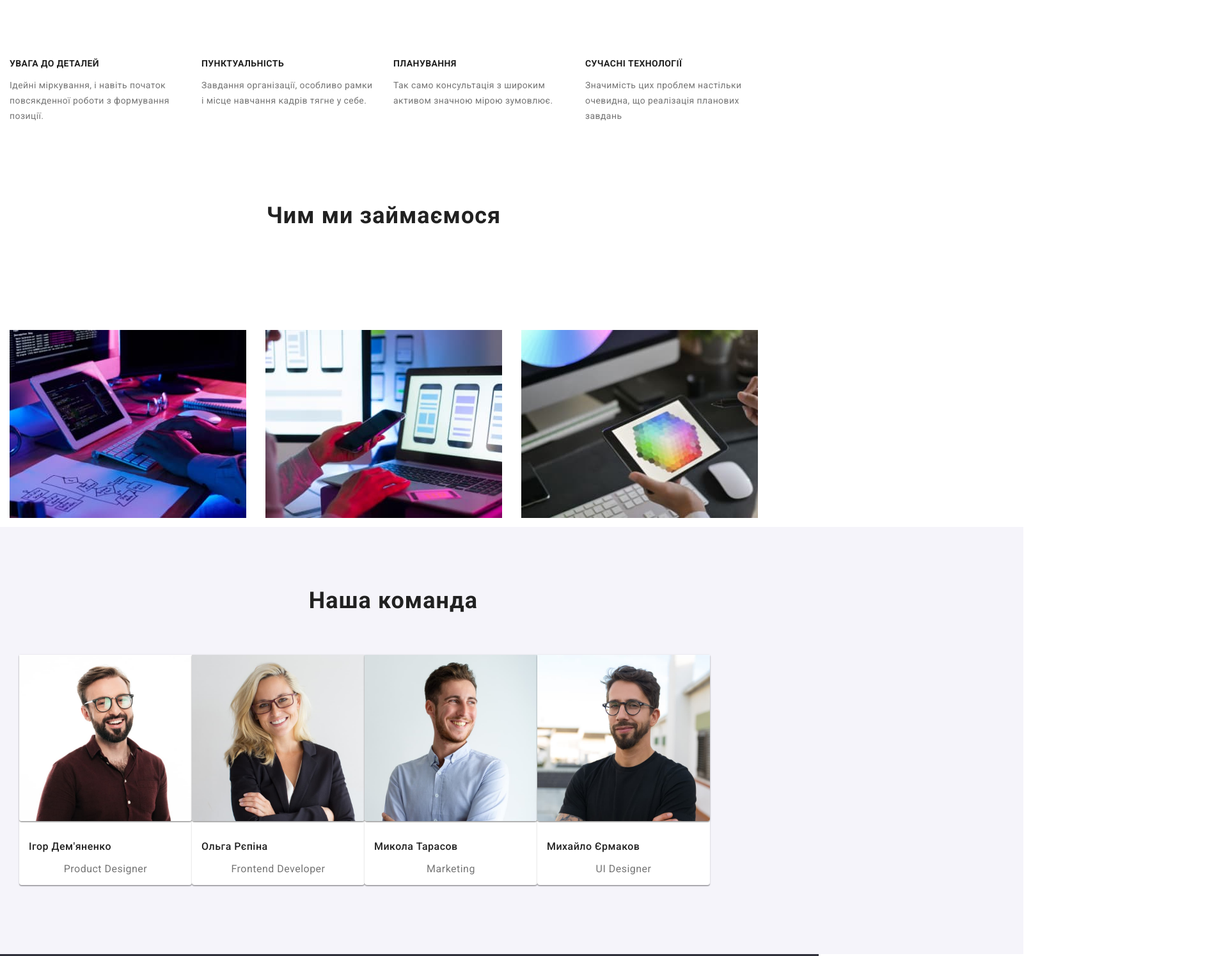
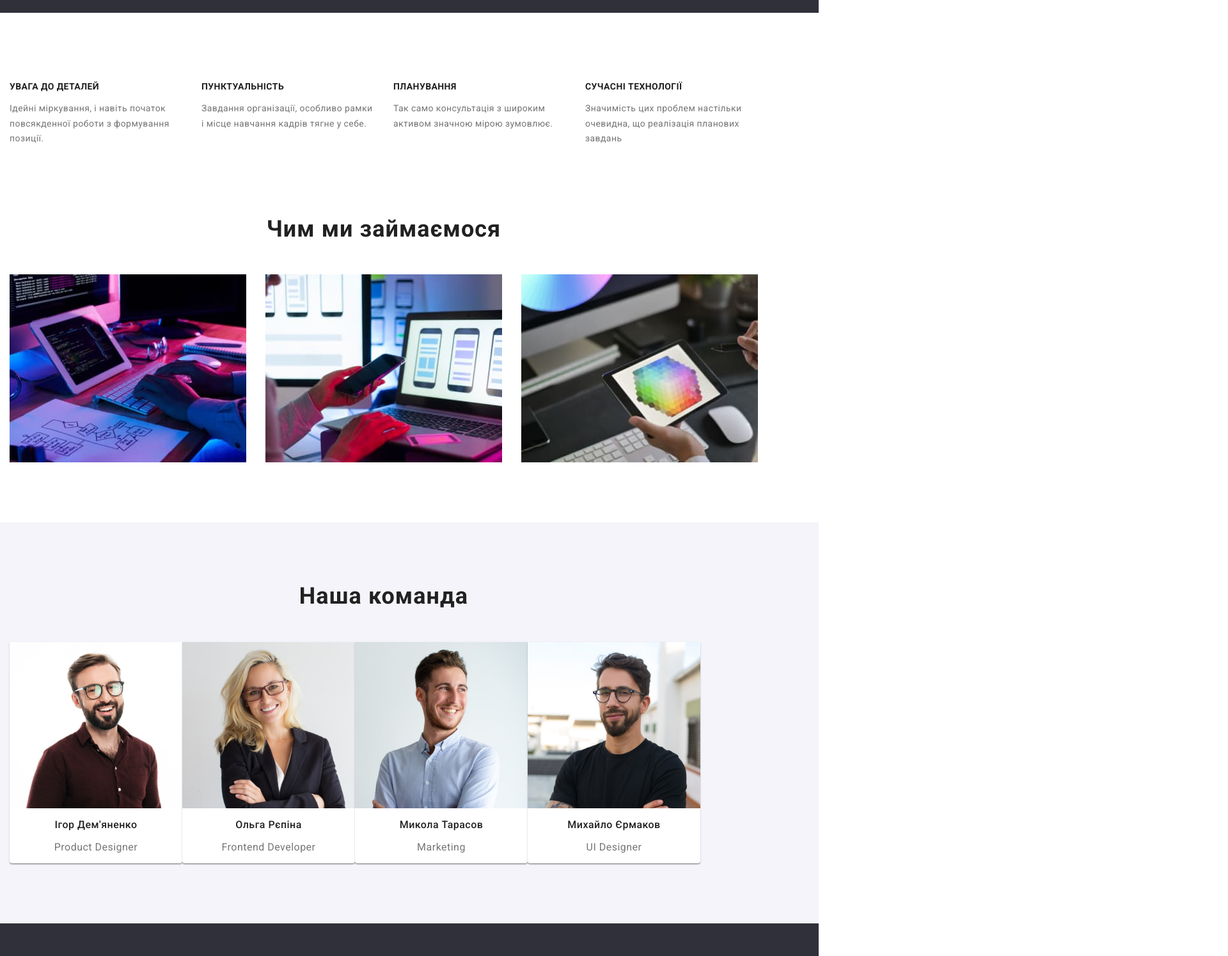
Before and after one commit to Taras-Osipenko/goit-markup-hw-03, a plain HTML site: page index.html in a window 1280 px wide. Shown: the part 660-2155 px from the top of the page at 64% size, 1920 px wide, since content can reach past the window. Drawn offline with nearby package versions, Linux system fonts and the light colour scheme.

Commit message:
Дійшов до our command

```diff
--- a/css/styles.css
+++ b/css/styles.css
@@ -36,21 +36,25 @@ body {
     padding: 0 0;
 }
 
-/* -------------------Header------------------ */
-/* section,
-header {
-    box-sizing: border-box;
-    width: 1600px;
-    padding: 0 215px;
-
-} */
-
 .conteiner {
     width: 1200px;
     padding: 0 15px;
     display: flex;
 
 }
+img {
+  max-width: 100%;
+  height: auto;
+  display: block;
+}
+
+ul {
+    margin: 0 0;
+}
+
+/* -------------------Header------------------ */
+
+
 .conteiner.header {
 align-items: center;
 
@@ -59,7 +63,8 @@ header {
 .nav-list,
 .contact-list {
 display: flex;
-
+margin-top: 0;
+margin-bottom: 0;
 }
 
 .contact-list {
@@ -73,24 +78,18 @@ margin-right: 50px;
 margin-right: 50px;
 }
 
-
-/* .contact-list>li:last-child {
-    margin-right: 0;
-} */
-.logo-conteiner {
+.conteiner-logo {
 display: flex;
 margin-left: 0;
-    margin-right: 93px;
+margin-right: 92px;
 }
 .logo {
-
 text-decoration: none;
 font-family: 'Raleway',"sans-serif";
 
 font-weight: 700;
 font-size: 26px;
 line-height: 1.19;
-
 
 color: var(--accent-color);
 }
@@ -102,6 +101,8 @@ color: var(--second-logo-color);
 .nav-list.item,
 .contact-list.item {
 display: block;
+padding-top: 32px;
+padding-bottom: 32px;
 
 text-decoration: none;
 font-weight: 500;
@@ -127,8 +128,9 @@ color: var(--accent-color)
 
 .conteiner.hero {
     display: block;
-    width: 1200px;
-    padding: 200px 15px;
+    padding-top: 200px;
+    padding-bottom: 200px;
+
    }
 .hero {
 
@@ -138,7 +140,6 @@ color: var(--accent-color)
 .hero-title {
 
     width: 696px;
-    height: 120px;
     margin-right: auto;
     margin-left: auto;
     margin-bottom: 30px;
@@ -206,37 +207,33 @@ color: var(--accent-color)
 
     color:var(--main-text-color);
 }
-.benefits-list.conteiner {
-    width: 1200px;
-    padding-right: 15px;
-    padding-left: 15px;
-    margin-top: 94px;
+.conteiner.benefits {
+ padding-top: 94px;
+ padding-bottom: 94px;
 }
-
-.benefits-list.conteiner>li{
+.benefits-list {
+display: flex;
+}
+.benefits-list>li{
 width: 270px;
 }
-.benefits-list.conteiner .item + .item {
+.benefits-list .item + .item {
 margin-left: 30px;
 }
 
 
 /* -------------------which-do------------------ */
 
-.which-do.conteiner {
-    display: flex;
-    width: 1200px;
-    padding-left: 15px;
-    padding-right: 15px;
+.conteiner.which-do {
+ padding-top: 0;
  padding-bottom: 94px;
+ flex-wrap: wrap;
 }
 
 .which-do-title {
-
-    height: 42px;
-    margin-top: 94px;
     margin-right: auto;
     margin-left: auto;
+    margin-top: 0;
     margin-bottom: 50px;
 
 
@@ -247,68 +244,43 @@ margin-left: 30px;
 
     color: var(--main-text-color);
 }
-.which-do-list {
+.which-do-list{
     display: flex;
-    width: 1200px;
-    padding-left: 15px;
-    padding-right: 15px;
-
 }
 .which-do-list>li + li {
     margin-left: 30px;
 }
-.which-do-list .item {
-    display: block;
+.which-do-list.item:first-child {
+    margin-left: 0;
+}
+.which-do-list.item:last-child {
+   margin-right: 0;
 }
 
-
 /* -------------------our-command------------------ */
-.our-command {
-    box-sizing: border-box;
-    width: 1600px;
-    padding-left: 15px;
-    padding-right: 15px;
+.conteiner.our-command {
     padding-top: 94px;
     padding-bottom: 94px;
-}
-
-.our-command-list.conteiner.title {
-   display: flex;
-    width: 1200px;
-    padding-left: 15px;
-    padding-right: 15px;
+    flex-wrap: wrap;
 
 }
 .our-command-list {
     display: flex;
-    width: 1200px;
-    padding-left: 15px;
-    padding-right: 15px;
 }
 .our-command-list .item {
-
     width: 270px;
     background: var(--main-background-color) ;
     box-shadow: 0px 1px 3px rgba(0, 0, 0, 0.12), 0px 1px 1px rgba(0, 0, 0, 0.14), 0px 2px 1px rgba(0, 0, 0, 0.2);
     border-radius: 0px 0px 4px 4px;
 
-
-}
-.our-command-cards {
-margin-top: 30px;
-}
-.our-command-list img {
-    display: block;
 }
 
 .our-command{
     background: var(--btn-background-color);
 }
 
-
 .our-command-title {
 
-    height: 42px;
     margin-top: 0;
     margin-right: auto;
     margin-left: auto;
@@ -322,14 +294,7 @@ margin-top: 30px;
     color: var(--main-text-color);
 }
  .our-command-list.title {
-
-    /* justify-content: center; */
-    /* display: inline; */
-    /* margin-left: 0;
-    margin-right: 0; */
-
-
-
+     display: block;
     font-weight: 500;
     font-size: 16px;
     line-height: 1.19;
--- a/index.html
+++ b/index.html
@@ -18,9 +18,9 @@
 </head>
 
 <body>
-    <header>
+    <header class="header">
         <div class="conteiner header">
-            <div class="logo-conteiner">
+            <div class="conteiner-logo">
             <a href="./index.html" lang="en" class="logo">Web<span class="part-logo">Studio</span></a>
             </div>
             <nav>
@@ -44,9 +44,10 @@
              <button type="button" class="order-btn" >Замовити послугу</button>
             </div>
         </section>
-        <section>
+        <section class="benefits">
+            <div class="conteiner benefits">
                 <h2 class="benefits-title">Наші переваги</h2>
-            <ul class="benefits-list conteiner">
+                <ul class="benefits-list">
                     <li class="item"><h3 class="benefits-list title ">УВАГА ДО ДЕТАЛЕЙ</h3>
                     <p class="benefits-list text">Ідейні міркування, і навіть початок повсякденної роботи з формування позиції.</p></li>
                     <li class="item"><h3 class="benefits-list title">ПУНКТУАЛЬНІСТЬ</h3>
@@ -56,27 +57,28 @@
                     <li class="item"><h3 class="benefits-list title">СУЧАСНІ ТЕХНОЛОГІЇ</h3>
                     <p class="benefits-list text">Значимість цих проблем настільки очевидна, що реалізація планових завдань</p> </li>
                 </ul>
+            </div>
         </section>
         <section class="which-do">
-            <div class="which-do conteiner">
+            <div class="conteiner which-do">
                 <h2 class="which-do-title">Чим ми займаємося</h2>
+                <ul class="which-do-list">
+                    <li class="which-do-list item"> <img src="./images/work-1.jpg" alt="Набір тексту на клавіатурі" width="370" height="294"> </li>
+                    <li class="which-do-list item"> <img src="./images/work-2.jpg" alt="Три дисплея смартфонів на моніторі ноутбука" width="370" height="294"> </li>
+                    <li class="which-do-list item"> <img src="./images/work-3.jpg" alt="Палітра кольорів на дисплеї планшета" width="370" height="294"> </li>
+                </ul>
            </div>
-            <ul class="which-do-list">
-                <li> <img class="item" src="./images/work-1.jpg" alt="Набір тексту на клавіатурі" width="370" height="294"> </li>
-                <li> <img class="item" src="./images/work-2.jpg" alt="Три дисплея смартфонів на моніторі ноутбука" width="370" height="294"> </li>
-                <li> <img class="item" src="./images/work-3.jpg" alt="Палітра кольорів на дисплеї планшета" width="370" height="294"> </li>
+        </section>
+        <section class="our-command">
+            <div class="conteiner our-command">
+                <h2 class="our-command-title">Наша команда</h2>
+                <ul class="our-command-list">
+                    <li class="item"><img src="./images/foto-1.jpg" alt="Усміхнений чоловік в окулярах" width="270" height="260"><div class="our-command-cards"><h3 class="our-command-list title">Ігор Дем'яненко</h3><p class="our-command-text">Product Designer</p></div></li>
+                    <li class="item"><img src="./images/foto-2.jpg" alt="Білява жінка в окулярах" width="270" height="260"><div class="our-command-cards"><h3 class="our-command-list title">Ольга Рєпіна</h3><p class="our-command-text">Frontend Developer</p></div></li>
+                    <li class="item"><img src="./images/foto-3.jpg" alt="Усміхнений чоловік в голубій сорочці" width="270" height="260"><div class="our-command-cards"><h3 class="our-command-list title">Микола Тарасов</h3><p class="our-command-text">Marketing</p></div></li>
+                    <li class="item"><img src="./images/foto-4.jpg" alt="Усміхнений чоловік в чорній футболці" width="270" height="260"><div class="our-command-cards"><h3 class="our-command-list title">Михайло Єрмаков</h3><p class="our-command-text">UI Designer</p></div></li>
                 </ul>
-
-        <section class="our-command">
-            <div class="our-command-list conteiner title">
-              <h2 class="our-command-title">Наша команда</h2>
             </div>
-            <ul class="our-command-list">
-                <li class="item"><img class="item" src="./images/foto-1.jpg" alt="Усміхнений чоловік в окулярах" width="270" height="260"><div class="our-command-cards"><h3 class="our-command-list title">Ігор Дем'яненко</h3><p class="our-command-text">Product Designer</p></div></li>
-                <li class="item"><img class="item" src="./images/foto-2.jpg" alt="Білява жінка в окулярах" width="270" height="260"><div class="our-command-cards"></div><h3 class="our-command-list title">Ольга Рєпіна</h3> <p class="our-command-text">Frontend Developer</p> </div></li>
-                <li class="item"><img class="item" src="./images/foto-3.jpg" alt="Усміхнений чоловік в голубій сорочці" width="270" height="260"><div class="our-command-cards"></div><h3 class="our-command-list title">Микола Тарасов</h3> <p class="our-command-text">Marketing</p></div></li>
-                <li class="item"><img class="item" src="./images/foto-4.jpg" alt="Усміхнений чоловік в чорній футболці" width="270" height="260"><div class="our-command-cards"></div><h3 class="our-command-list title">Михайло Єрмаков</h3> <p class="our-command-text">UI Designer</p></div></li>
-            </ul>
         </section>
 
    </main>
```
Lines whose indentation alone changed are shown as unchanged.
